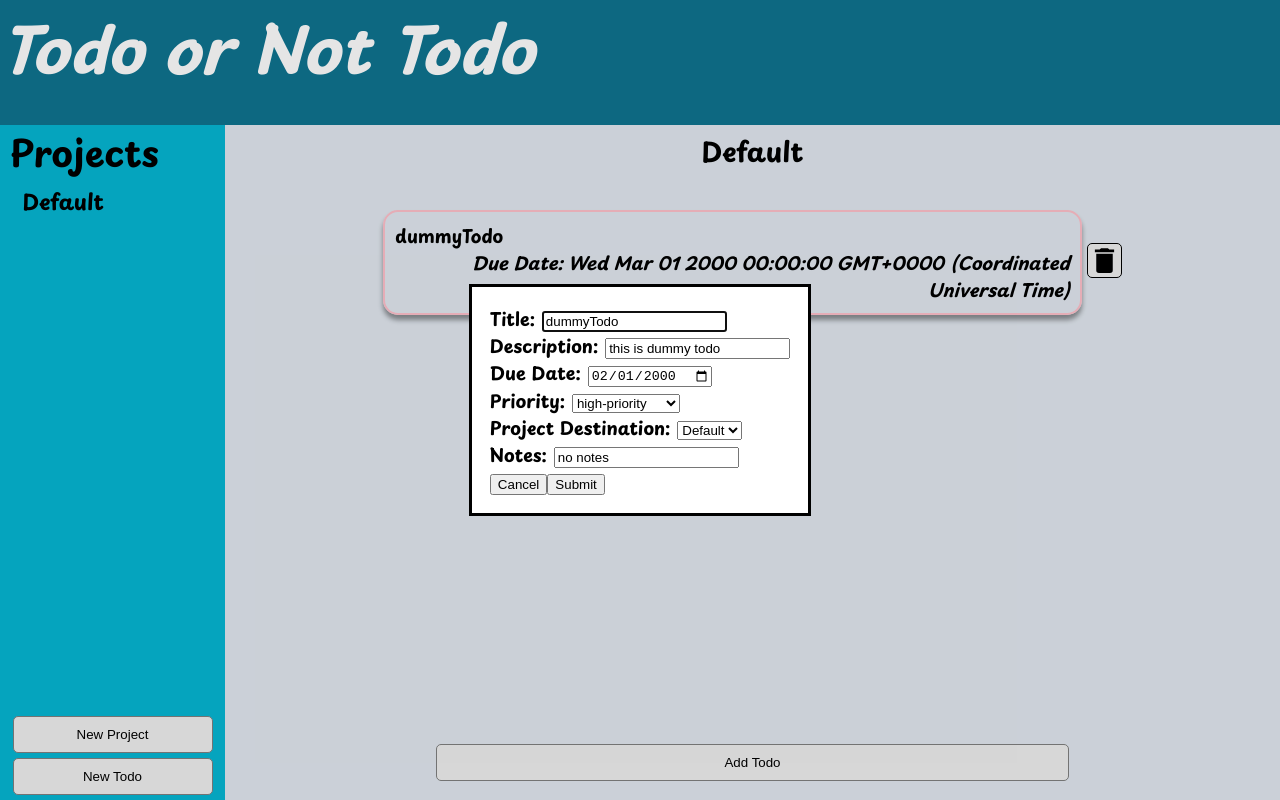
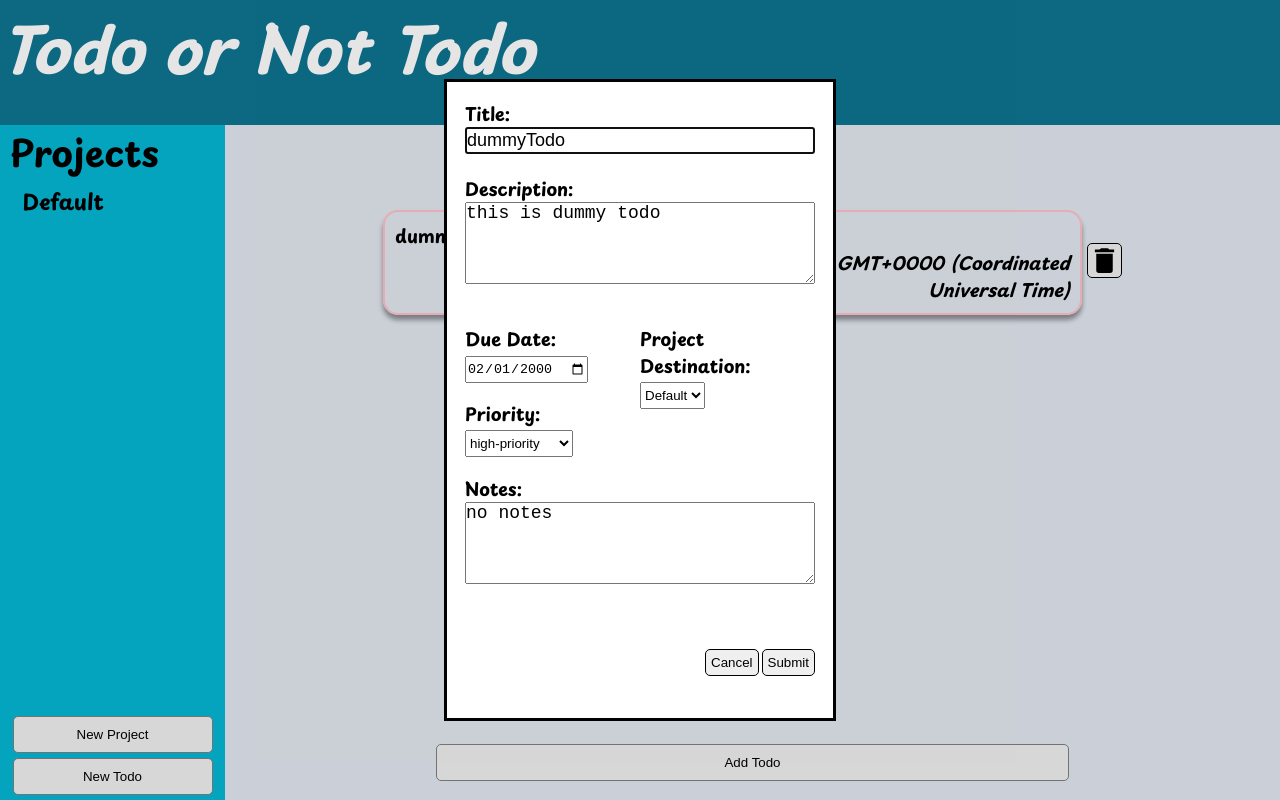
Before and after one commit to RaulPabianCruz/TodoList2, a website built with webpack: page src/template.html in a window 1280 px wide. Both pictures are taken after a click on the element 732 px from the left and 262 px from the top of the page. Built offline with nearby package versions, Linux system fonts and the light colour scheme.

Commit message:
Add Styling to the Todo View dialog form
Adds Styling to the dialog form where todos are viewed, edited, and
submitted. This is done to make it more presentable and readable. Some
changes to the form controls are made as well as other minor changes to
other files.

```diff
--- a/src/index.js
+++ b/src/index.js
@@ -318,10 +318,10 @@ const displayController = (function() {
     const _deleteTodoHandler = function(event) {
         const bttnElem = event.currentTarget;
         const todoIndex = Number(bttnElem.getAttribute('data-index'));
+        logicModule.setSelectedTodoIndex(todoIndex);
 
         if(confirm('Are you sure you want to delete this Todo?')){
-            const projectIndex = logicModule.getSelectedProjectIndex();
-            projectManager.deleteTodo(projectIndex, todoIndex);
+            logicModule.deleteSelectedTodo();
 
             _updateProjectView();
         }
--- a/src/sidebar.js
+++ b/src/sidebar.js
@@ -79,5 +79,4 @@ const makeSidebarOptions = function() {
     return container;
 }
 
-
 export { makeSidebar };
--- a/src/style.css
+++ b/src/style.css
@@ -28,6 +28,14 @@ time, mark, audio, video {
     --lightGray: #e2e8f0;
     --shadedWhite: #f8fafc;
     --neutralWhite: #fafafa;
+}
+
+input,
+textarea,
+select {
+    padding: 0;
+    margin: 0;
+    box-sizing: border-box;
 }
 
 @font-face {
@@ -222,3 +230,83 @@ body {
     border-radius: 5px;
     align-self: center;
 }
+
+/* -----------Todo View Styling Yay!------------- */
+
+.todo-dialog{
+    width: 350px;
+    height: 600px;
+}
+
+.todo-form {
+    height: 100%;
+    display: grid;
+    grid-template-columns: 1fr 1fr;
+    grid-template-rows: 1fr 2fr 1fr 1fr 2fr 1fr;
+}
+
+.todo-title-container {
+    display: flex;
+    flex-direction: column;
+    grid-column: 1/3;
+    grid-row: 1;
+}
+
+.todo-desc-container {
+    display: flex;
+    flex-direction: column;
+    grid-column: 1/3;
+    grid-row: 2;
+}
+
+.todo-due-date-container {
+    grid-column: 1;
+    grid-row: 3;
+}
+
+.todo-priority-container {
+    grid-column: 1;
+    grid-row: 4;
+}
+
+.todo-dest-container {
+    grid-column: 2;
+    grid-row: 3/5;
+}
+
+.todo-notes-container {
+    display: flex;
+    flex-direction: column;
+    grid-column: 1/3;
+    grid-row: 5;
+}
+
+.todo-bttns-container {
+    display: flex;
+    justify-content: end;
+    align-items: center;
+    grid-column: 1/3;
+    grid-row: 6;
+}
+
+.form-control-select,
+.form-control-date-input,
+.form-control-text-input {
+    height: 1.5rem;
+}
+
+.form-control-text-input,
+.form-control-text-area {
+    font-size: 1rem;
+}
+
+.form-control-text-area {
+    resize: vertical;
+}
+
+.form-control-bttn {
+    margin-left: 3px;
+    padding: 5px;
+    border: 1px solid black;
+    border-radius: 5px;
+}
--- a/src/todoView.js
+++ b/src/todoView.js
@@ -5,58 +5,6 @@ const makeTodoView = function(projectTitles) {
     dialog.appendChild(_makeForm(projectTitles));
 
     return dialog;
-}
-
-const updateTodoInfo = function(todoInfo) {
-    _updateTitleText(todoInfo.getTodoTitle());
-    _updateDescText(todoInfo.getTodoDesc());
-    _updateDueDateText(todoInfo.getTodoDueDate());
-    _updatePriorityText(todoInfo.getTodoPriority());
-    _updateProjectDestText(todoInfo.getTodoLocation());
-    _updateNotesText(todoInfo.getTodoNotes());
-}
-
-//need input validation in these functions or at least in dueDate
-
-const getTitleValue = function() {
-    const titleElem = document.querySelector('#todo-title');
-    return titleElem.value;
-}
-
-const getDescValue = function() {
-    const descElem = document.querySelector('#todo-description');
-    return descElem.value;
-}
-
-const getDueDateValue = function() {
-    const dueDateElem = document.querySelector('#todo-due-date');
-    if(dueDateElem.value !== ''){
-        const dates = dueDateElem.value.split('-');
-        if(dates[1].charAt(0) == '0')
-            dates[1] = dates[1].slice(1);
-        if(dates[2].charAt(0) == '0')
-            dates[2] = dates[2].slice(1);
-
-        //months are numbered (0-11) so I need to offset the input by 1
-        dates[1] = Number(dates[1]) - 1;
-        return new Date(dates[0], dates[1], dates[2]);
-    }
-    return dueDateElem.value;
-}
-
-const getPriorityValue = function() {
-    const priorityElem = document.querySelector('#todo-priority');
-    return priorityElem.value;
-}
-
-const getProjectDestValue = function() {
-    const projectDestElem = document.querySelector('#project-dest');
-    return projectDestElem.value;
-}
-
-const getNotesValue = function() {
-    const notesElem = document.querySelector('#todo-notes');
-    return notesElem.value;
 }
 
 const _makeForm = function(projectTitles) {
@@ -107,14 +55,14 @@ const _makeDesc = function() {
     label.htmlFor = 'todo-description';
     label.textContent = 'Description: ';
 
-    const input = document.createElement('input');
-    input.classList.add('form-control-text-input');
-    input.type = 'text';
-    input.required = true;
-    input.id = 'todo-description';
+    const textArea = document.createElement('textarea');
+    textArea.classList.add('form-control-text-area');
+    textArea.setAttribute('rows', '4');
+    textArea.required = true;
+    textArea.id = 'todo-description';
 
     container.appendChild(label);
-    container.appendChild(input);
+    container.appendChild(textArea);
 
     return container;
 }
@@ -218,14 +166,14 @@ const _makeNotes = function() {
     label.htmlFor = 'todo-notes';
     label.textContent = 'Notes: ';
 
-    const input = document.createElement('input');
-    input.classList.add('form-control-text-input');
-    input.type = 'text';
-    input.required = true;
-    input.id = 'todo-notes';
+    const textArea = document.createElement('textarea');
+    textArea.classList.add('form-control-text-area');
+    textArea.setAttribute('rows', '4');
+    textArea.required = true;
+    textArea.id = 'todo-notes';
 
     container.appendChild(label);
-    container.appendChild(input);
+    container.appendChild(textArea);
 
     return container;
 }
@@ -260,10 +208,9 @@ const _updateTitleText = function(todoTitle) {
 
 const _updateDescText = function(todoDesc) {
     const desc = document.querySelector('#todo-description');
-    desc.setAttribute('value', todoDesc);
+    desc.textContent = todoDesc;
 }
 
-//this function cant display the date given for some reason
 const _updateDueDateText = function(todoDate) {
     const dueDate = document.querySelector('#todo-due-date');
 
@@ -298,7 +245,57 @@ const _updateProjectDestText = function(projectLocation) {
 
 const _updateNotesText = function(todoNotes) {
     const notes = document.querySelector('#todo-notes');
-    notes.setAttribute('value', todoNotes);
+    notes.textContent = todoNotes;
+}
+
+const updateTodoInfo = function(todoInfo) {
+    _updateTitleText(todoInfo.getTodoTitle());
+    _updateDescText(todoInfo.getTodoDesc());
+    _updateDueDateText(todoInfo.getTodoDueDate());
+    _updatePriorityText(todoInfo.getTodoPriority());
+    _updateProjectDestText(todoInfo.getTodoLocation());
+    _updateNotesText(todoInfo.getTodoNotes());
+}
+
+const getTitleValue = function() {
+    const titleElem = document.querySelector('#todo-title');
+    return titleElem.value;
+}
+
+const getDescValue = function() {
+    const descElem = document.querySelector('#todo-description');
+    return descElem.value;
+}
+
+const getDueDateValue = function() {
+    const dueDateElem = document.querySelector('#todo-due-date');
+    if(dueDateElem.value !== ''){
+        const dates = dueDateElem.value.split('-');
+        if(dates[1].charAt(0) == '0')
+            dates[1] = dates[1].slice(1);
+        if(dates[2].charAt(0) == '0')
+            dates[2] = dates[2].slice(1);
+
+        //months are numbered (0-11) so I need to offset the input by 1
+        dates[1] = Number(dates[1]) - 1;
+        return new Date(dates[0], dates[1], dates[2]);
+    }
+    return dueDateElem.value;
+}
+
+const getPriorityValue = function() {
+    const priorityElem = document.querySelector('#todo-priority');
+    return priorityElem.value;
+}
+
+const getProjectDestValue = function() {
+    const projectDestElem = document.querySelector('#project-dest');
+    return projectDestElem.value;
+}
+
+const getNotesValue = function() {
+    const notesElem = document.querySelector('#todo-notes');
+    return notesElem.value;
 }
 
 export { makeTodoView, updateTodoInfo, getTitleValue, getDescValue, getDueDateValue,
```
